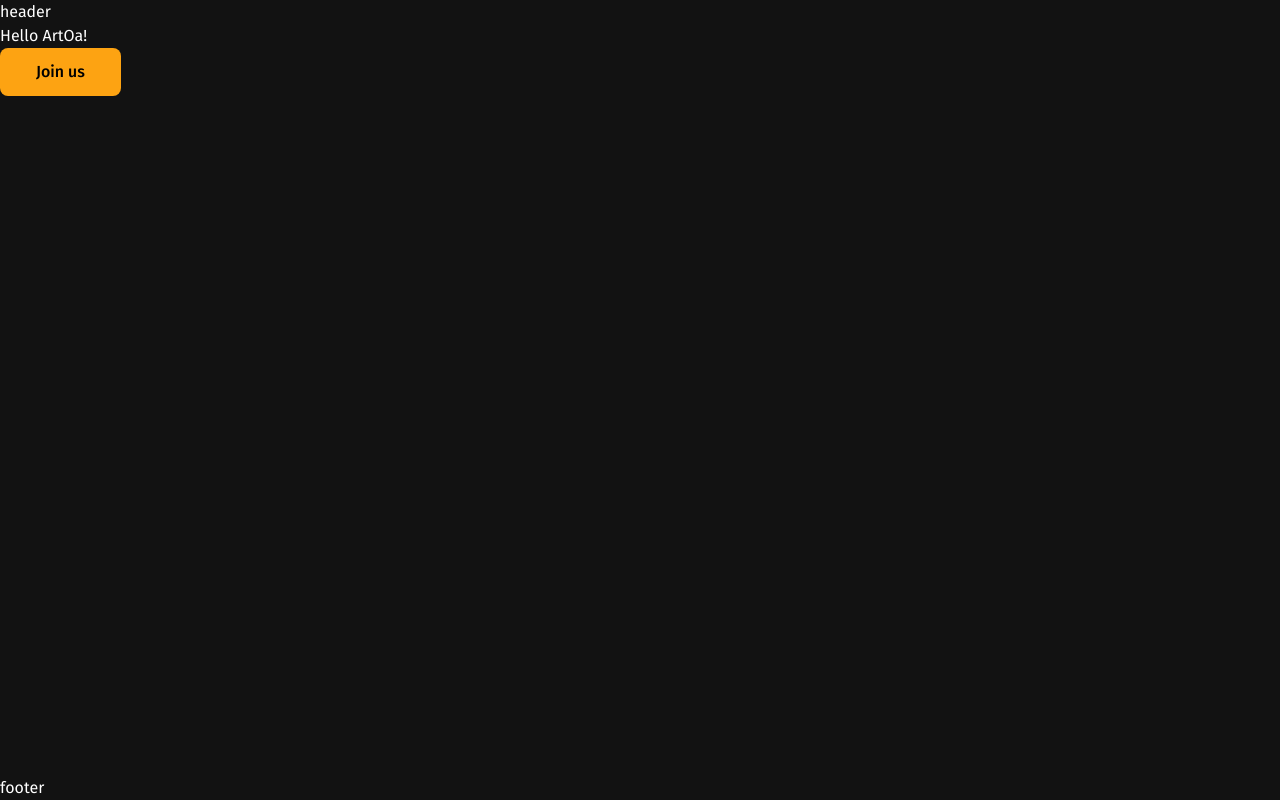
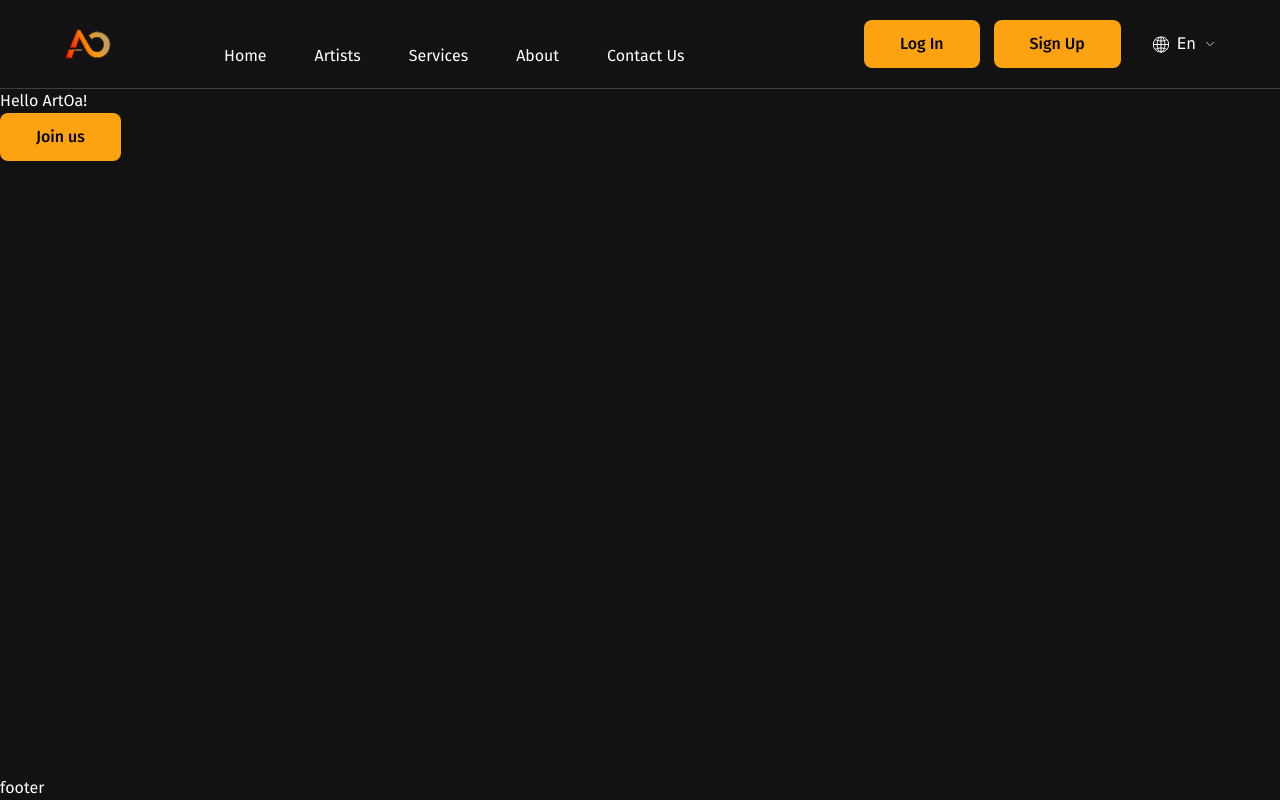
Before and after one commit to chubinaaa/artoa-FE, a Next.js app: page / in a window 1280 px wide. Built offline with nearby package versions, Linux system fonts and the light colour scheme.

Commit message:
Implement header component with logo, navigation menu, sign up and login buttons, and language switcher

```diff
--- a/src/components/header/public-header.tsx
+++ b/src/components/header/public-header.tsx
@@ -1,3 +1,64 @@
+import Link from "next/link";
+import { Icons } from "../icons";
+
+import { Button } from "../ui/button";
+
 export function PublicHeader() {
-  return <header>header</header>;
+  return (
+    <header className="flex justify-between border-b border-border px-16 py-5">
+      <div className="flex w-full justify-between">
+        <div className="flex gap-28">
+          <Icons.logo />
+
+          <nav className="flex">
+            <ul className="flex items-end justify-between gap-12">
+              <li>
+                <Link href={"./home"} className="hover:text-primary">
+                  Home
+                </Link>
+              </li>
+              <li>
+                <Link href={"./artists"} className="hover:text-primary">
+                  Artists
+                </Link>
+              </li>
+              <li>
+                <Link href={"./services"} className="hover:text-primary">
+                  Services
+                </Link>
+              </li>
+              <li>
+                <Link href={"about"} className="hover:text-primary">
+                  About
+                </Link>
+              </li>
+              <li>
+                <Link href={"./contact"} className="hover:text-primary">
+                  Contact Us
+                </Link>
+              </li>
+            </ul>
+          </nav>
+        </div>
+
+        <div className="flex items-center gap-8">
+          <div className="flex gap-3.5">
+            <Button>
+              <Link href="/sign-in"> Log In </Link>
+            </Button>
+
+            <Button>
+              <Link href="/sign-up"> Sign Up </Link>
+            </Button>
+          </div>
+
+          <div className="flex cursor-pointer items-center gap-2">
+            <Icons.globe />
+            <samp>En</samp>
+            <Icons.arrowDown />
+          </div>
+        </div>
+      </div>
+    </header>
+  );
 }
--- a/src/components/icons.tsx
+++ b/src/components/icons.tsx
@@ -200,8 +200,8 @@ export const Icons = {
   ),
   arrowDown: (props: SvgIconProps) => (
     <svg
-      width="24"
-      height="24"
+      width="12"
+      height="12"
       viewBox="0 0 24 24"
       fill="none"
       xmlns="http://www.w3.org/2000/svg"
```
